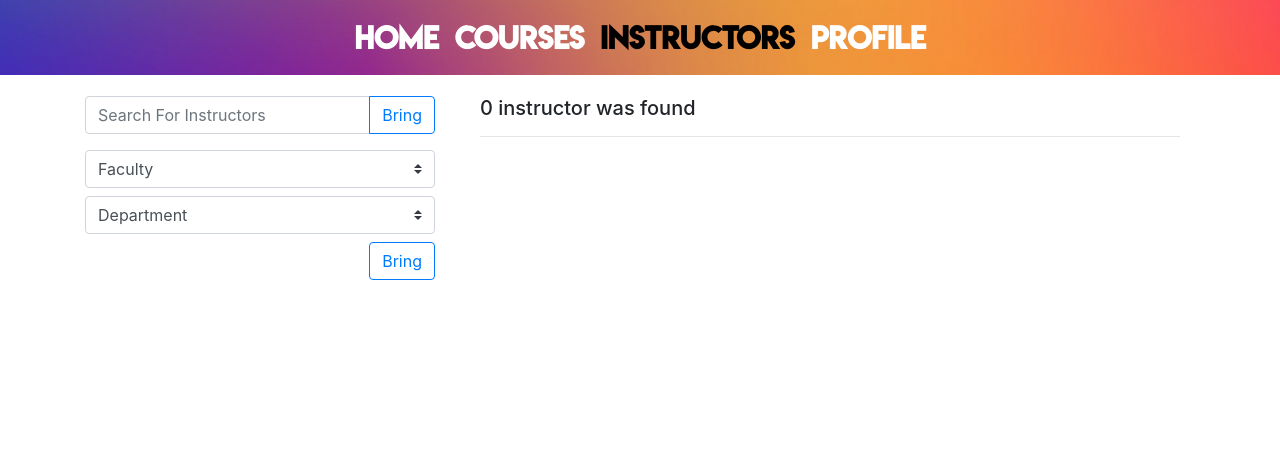
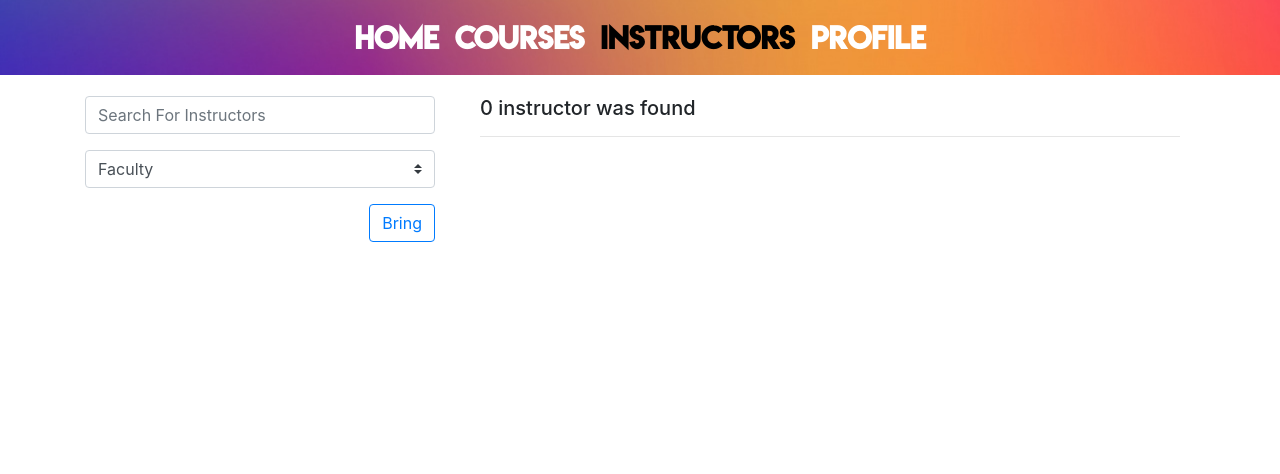
Before and after one commit to itusoft30/degreeOverview, a Flask app: page /instructors in a window 1280 px wide. Shown: the top 474 px of the page. Run offline with Flask 2, Linux system fonts and the light colour scheme; data that the repository does not hold is empty; some libraries are stand-ins or nearby versions.

Commit message:
last redemption

```diff
--- a/project/templates/instructors.html
+++ b/project/templates/instructors.html
@@ -1,23 +1,14 @@
 {% extends "layout.html" %}
 {% block content %}
   <div class="row justify-content-center">
+
     <div class="col-sm-4">
-      <div class="input-group mb-3">
-          <input type="text" class="form-control" placeholder="Search For Instructors">
-          <div class="input-group-append">
-            <button class="btn btn-outline-primary" type="submit">Bring</button>
-          </div>
-      </div>
+
+      <input class="form-control mb-3" id="myInput" type="text" placeholder="Search For Instructors">
 
       <form>
         <select name="soft-department" class="custom-select mb-2">
           <option selected>Faculty</option>
-          <option value="volvo">Volvo</option>
-          <option value="fiat">Fiat</option>
-          <option value="audi">Audi</option>
-        </select>
-        <select name="soft-term" class="custom-select">
-          <option selected>Department</option>
           <option value="volvo">Volvo</option>
           <option value="fiat">Fiat</option>
           <option value="audi">Audi</option>
@@ -29,6 +20,7 @@
 
     <div class="col-sm-8">
       <div class="container">
+
         {% if instructor_count > 1 %}
           <h5>{{ instructor_count }} instructors were found</h5>
         {% else %}
@@ -36,18 +28,32 @@
         {% endif %}
         <hr>
 
-        <div class="list-group ">
+        <div id="accordion" class="list-group ">
           {% if instructors %}
             {% for instructor in instructors %}
+            <li style="list-style: none;">
               <a href="{{ url_for('instructor', instructor_id=instructor.instructor_id) }}" class="list-group-item list-group-item-action d-flex p-2">
                 <div class="col-5 font-weight-bold">{{ instructor.name }}</div>
                 <div class="col">{{ instructor.faculty }}</div>
               </a>
+            </li>
             {% endfor %}
           {% endif %}
         </div>
 
+        <script>
+          $(document).ready(function(){
+            $("#myInput").on("keyup", function() {
+              var value = $(this).val().toLowerCase();
+              $("#accordion li").filter(function() {
+                $(this).toggle($(this).text().toLowerCase().indexOf(value) > -1)
+              });
+            });
+          });
+        </script>
+
       </div>
     </div>
+
   </div>
 {% endblock content%}
--- a/project/templates/layout.html
+++ b/project/templates/layout.html
@@ -89,7 +89,7 @@
         <!-- Modal content-->
         <div class="modal-content">
           <div class="modal-header">
-            <h4 class="modal-title">Warning</h4>
+            <h4 class="modal-title">Look out!</h4>
             <button type="button" class="close" data-dismiss="modal">&times;</button>
           </div>
           <div class="modal-body">
```
Also changed, not shown: project/templates/courses.html (+16 -9 lines), project/static/style/grayBackground.jpg (deleted).
